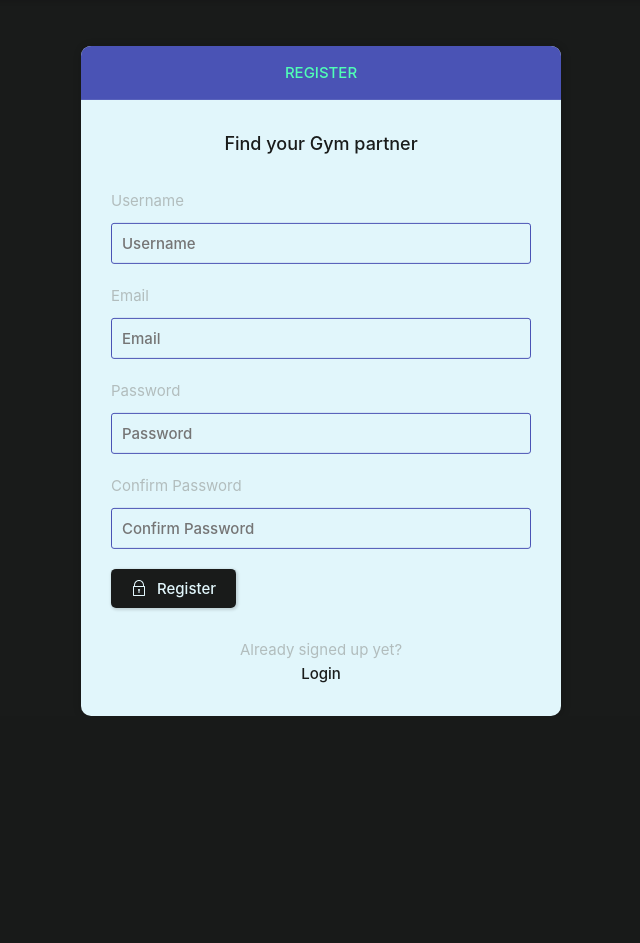
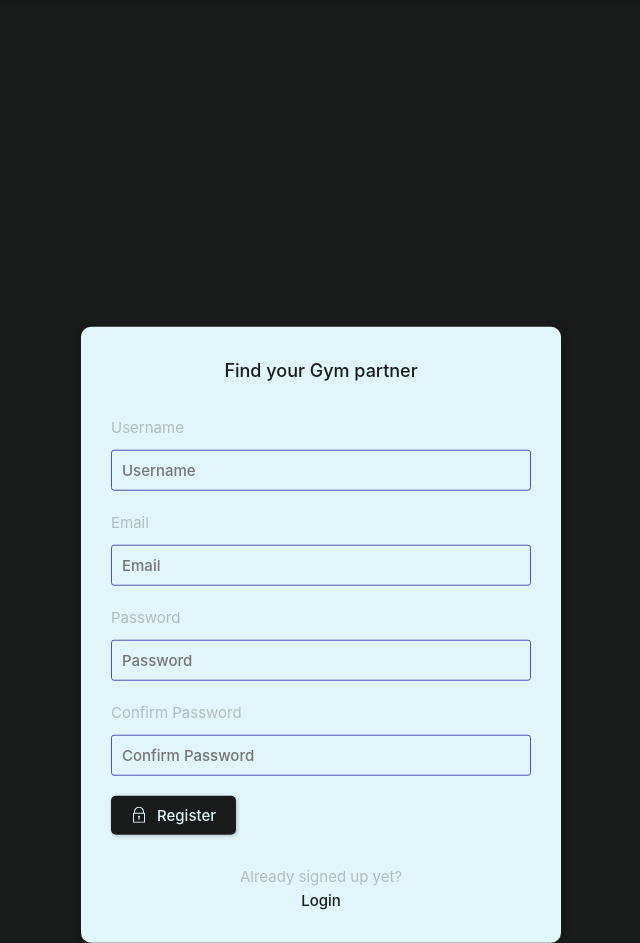
Before and after one commit to CourageGanyiwa/gym_bud_app, a Django app: page /registerUser/ in a window 1280 px wide. Shown: the part 86-1029 px from the top of the page, without its empty margins (319-959 px from the left). Before the commit the page ends 802 px from the top, so only its background shows below. Run offline with Django 5.2, Linux system fonts and the light colour scheme.

Commit message:
latest changes

```diff
--- a/gym_bud_app/templates/base/login_register.html
+++ b/gym_bud_app/templates/base/login_register.html
@@ -63,11 +63,11 @@
   {% else %}
   <div class="container">
     <div class="layout__box">
-      <div class="layout__boxHeader">
+      <!-- <div class="layout__boxHeader">
         <div class="layout__boxTitle">
           <h3>Register</h3>
         </div>
-      </div>
+      </div> -->
       <div class="layout__body">
         <h2 class="auth__tagline">Find your Gym partner</h2>
 
--- a/static/styles/style.css
+++ b/static/styles/style.css
@@ -445,6 +445,7 @@ nav {
   position: absolute;
   top: 55%;
   left: 50%;
+  margin-top: 20%;
   transform: translate(-50%, -46%);
   background-color: var(--color-dark);
   border-radius: 1rem;
```
